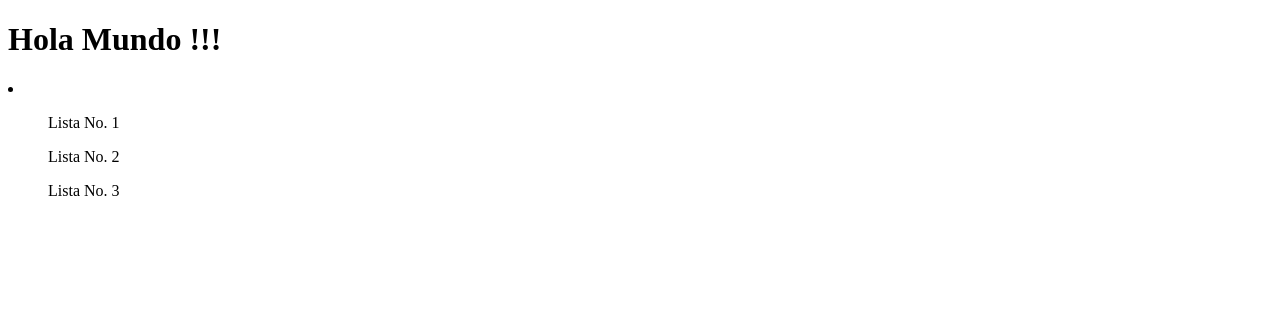
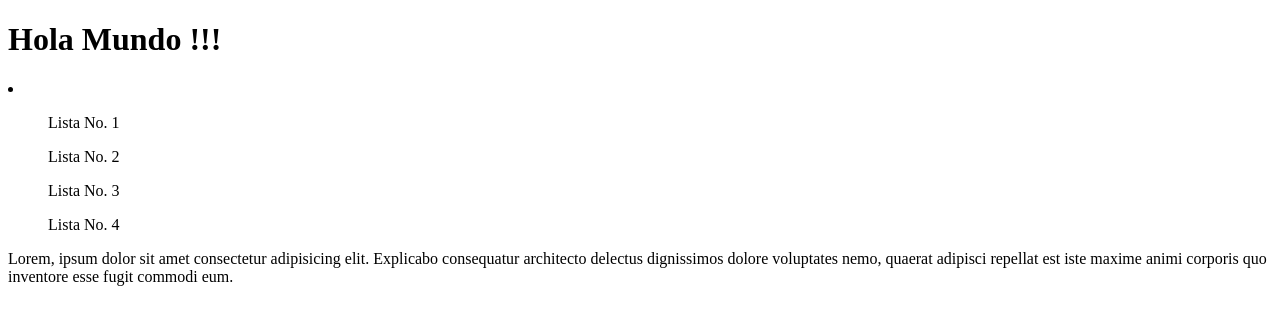
Before and after one commit to juancarlosgd/dev-test, a plain HTML site: page index.html in a window 1280 px wide. Drawn offline with Linux system fonts and the light colour scheme.

Commit message:
Archivo con parrafo para diferencias

```diff
--- a/index.html
+++ b/index.html
@@ -12,7 +12,9 @@
             <ul>Lista No. 1</ul>
             <ul>Lista No. 2</ul>
             <ul>Lista No. 3</ul>
+            <ul>Lista No. 4</ul>
         </li>
+        <p>Lorem, ipsum dolor sit amet consectetur adipisicing elit. Explicabo consequatur architecto delectus dignissimos dolore voluptates nemo, quaerat adipisci repellat est iste maxime animi corporis quo inventore esse fugit commodi eum.</p>
     </div>
 </body>
 </html>
```
